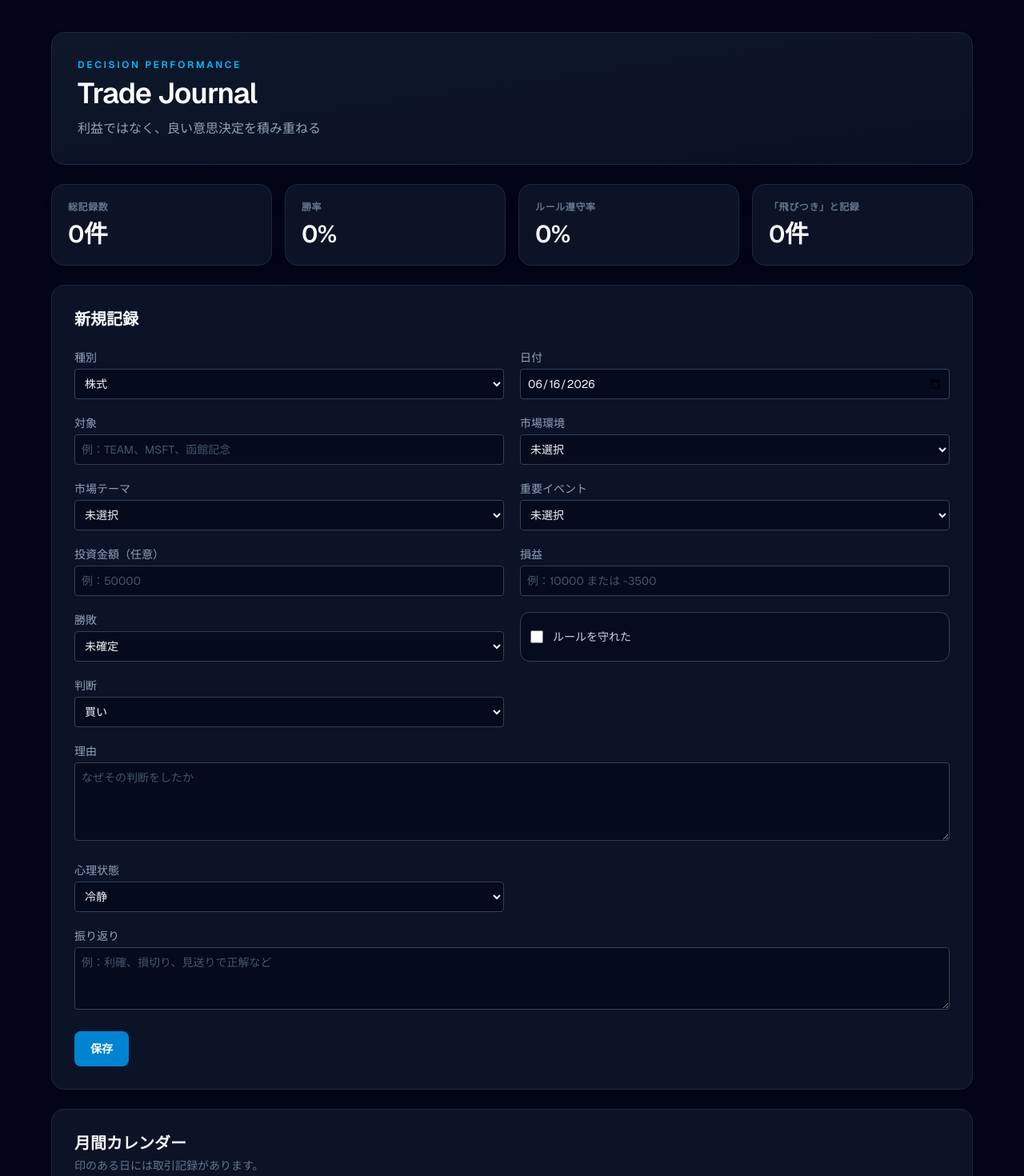
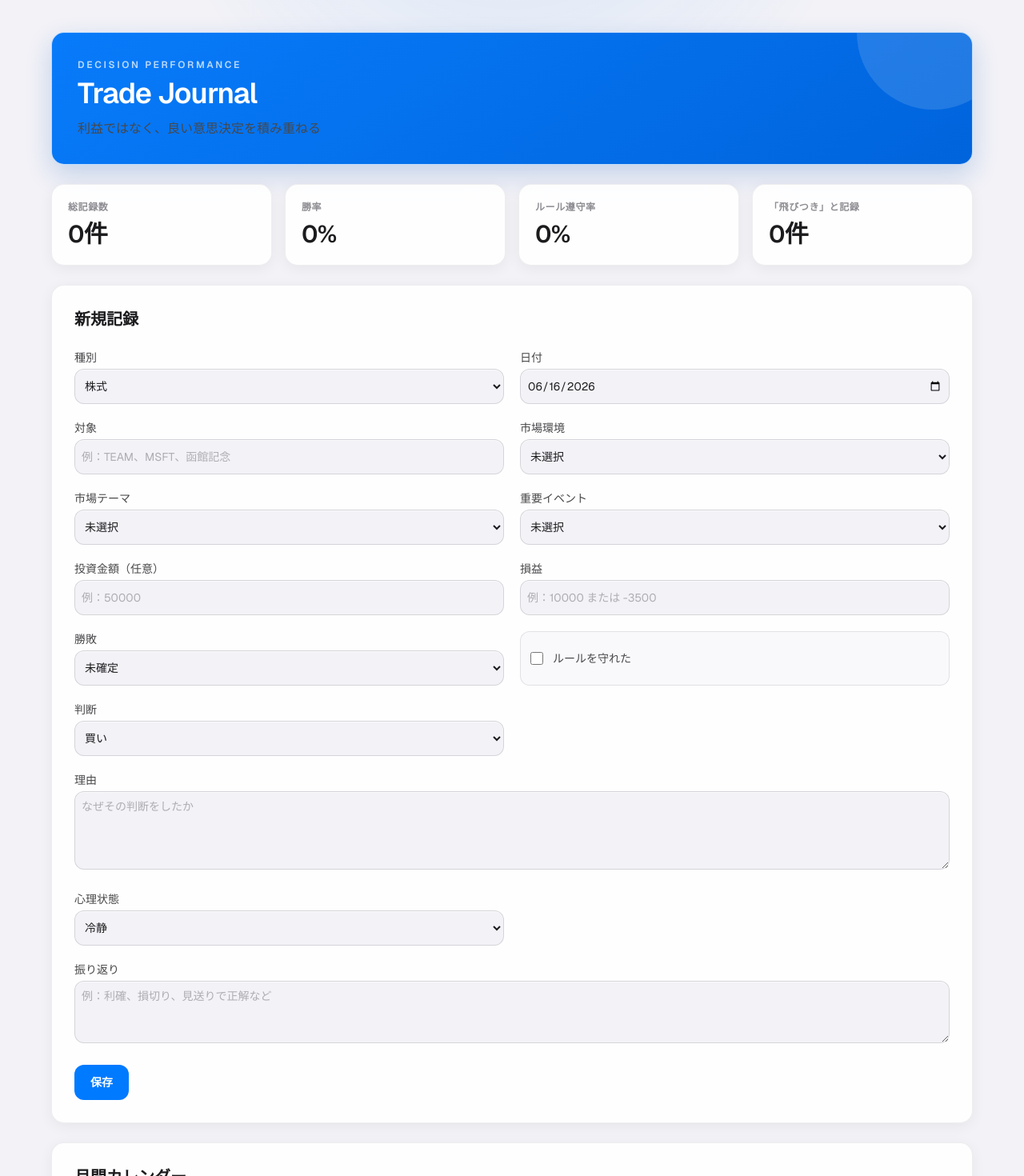
Before and after one commit to fcd0520-netizen/trade-journal, a Next.js app: page / in a window 1280 px wide. Shown: the top 1470 px of the page at 80% size. Built offline with nearby package versions, Linux system fonts and the light colour scheme.

Commit message:
feat: redesign UI and add dashboard improvements

```diff
--- a/app/components/Dashboard.tsx
+++ b/app/components/Dashboard.tsx
@@ -39,9 +39,9 @@ export default function Dashboard({ journals }: DashboardProps) {
   ];
 
   return (
-    <section aria-label="ダッシュボード" className="grid grid-cols-2 gap-3 sm:gap-4 lg:grid-cols-4">
+    <section aria-label="ダッシュボード" className="ios-dashboard grid grid-cols-2 gap-3 sm:gap-4 lg:grid-cols-4">
       {cards.map((card) => (
-        <div key={card.label} className="rounded-2xl border border-slate-800 bg-slate-900/80 p-4 shadow-xl shadow-black/10 sm:p-5">
+        <div key={card.label} className="ios-stat rounded-2xl p-4 sm:p-5">
           <p className="text-[11px] font-semibold uppercase tracking-wider text-slate-500 sm:text-xs">{card.label}</p>
           <p className="mt-2 text-2xl font-semibold tracking-tight text-slate-50 sm:text-3xl">{card.value}</p>
         </div>
--- a/app/globals.css
+++ b/app/globals.css
@@ -1,8 +1,8 @@
 @import "tailwindcss";
 
 :root {
-  --background: #020617;
-  --foreground: #f1f5f9;
+  --background: #f2f2f7;
+  --foreground: #1c1c1e;
 }
 
 @theme inline {
@@ -16,6 +16,86 @@ body {
   background: var(--background);
   color: var(--foreground);
   font-family: var(--font-geist-sans), Arial, Helvetica, sans-serif;
+}
+
+/* iOS-inspired application surface */
+.ios-app {
+  background:
+    radial-gradient(circle at 50% -10%, rgba(0, 122, 255, .12), transparent 28rem),
+    #f2f2f7;
+  color: #1c1c1e;
+  padding-bottom: max(2.5rem, env(safe-area-inset-bottom));
+}
+
+.ios-hero {
+  position: relative;
+  border: 1px solid rgba(255, 255, 255, .75);
+  background: linear-gradient(145deg, #087bfa 0%, #0064dc 100%);
+  box-shadow: 0 12px 32px rgba(0, 82, 180, .2);
+}
+.ios-hero::after {
+  content: "";
+  position: absolute;
+  width: 12rem;
+  height: 12rem;
+  right: -3rem;
+  top: -6rem;
+  border-radius: 999px;
+  background: rgba(255, 255, 255, .13);
+}
+.ios-hero p, .ios-hero h1 { color: white !important; }
+.ios-hero > p:first-child { opacity: .72; }
+
+.ios-card, .ios-stat {
+  border: 1px solid rgba(60, 60, 67, .08);
+  background: rgba(255, 255, 255, .88);
+  box-shadow: 0 4px 18px rgba(0, 0, 0, .055);
+  backdrop-filter: blur(20px) saturate(150%);
+}
+
+.ios-app h2, .ios-stat p:last-child { color: #1c1c1e !important; }
+.ios-app label, .ios-app .text-slate-300, .ios-app .text-slate-400 { color: #48484a !important; }
+.ios-app .text-slate-500, .ios-app .text-slate-600 { color: #8e8e93 !important; }
+
+.ios-app input:not([type="checkbox"]),
+.ios-app select,
+.ios-app textarea {
+  min-height: 44px;
+  border: 1px solid rgba(60, 60, 67, .16) !important;
+  border-radius: 12px !important;
+  background: #f2f2f7 !important;
+  color: #1c1c1e !important;
+  box-shadow: inset 0 1px 0 rgba(255,255,255,.7);
+}
+.ios-app input::placeholder, .ios-app textarea::placeholder { color: #aeaeb2 !important; }
+.ios-app input:focus, .ios-app select:focus, .ios-app textarea:focus {
+  border-color: #007aff !important;
+  box-shadow: 0 0 0 3px rgba(0,122,255,.14) !important;
+}
+.ios-app button { border-radius: 12px !important; }
+.ios-app button.bg-sky-600 { background: #007aff !important; }
+.ios-app .bg-slate-950\/50, .ios-app .bg-slate-950\/60, .ios-app .bg-slate-950\/70 {
+  background: #f9f9fb !important;
+}
+.ios-app .border-slate-800, .ios-app .border-slate-700 { border-color: rgba(60,60,67,.12) !important; }
+
+.react-calendar { color: #1c1c1e; }
+.react-calendar button:enabled:hover,
+.react-calendar button:enabled:focus { background: #e5e5ea; }
+.react-calendar__navigation button { color: #007aff; }
+.react-calendar__navigation button:disabled { color: #c7c7cc; }
+.react-calendar__month-view__weekdays { color: #8e8e93; }
+.react-calendar__month-view__days__day--weekend { color: #ff3b30; }
+.react-calendar__month-view__days__day--neighboringMonth { color: #c7c7cc; }
+.react-calendar__tile--now { background: #e5f1ff; color: #007aff; }
+.react-calendar__tile--active,
+.react-calendar__tile--active:enabled:hover,
+.react-calendar__tile--active:enabled:focus { background: #007aff; color: white; }
+
+@media (max-width: 640px) {
+  .ios-app { padding-top: max(1.25rem, env(safe-area-inset-top)); }
+  .ios-card, .ios-stat { border-radius: 18px; }
+  .ios-hero { border-radius: 22px; }
 }
 
 @layer components {
--- a/app/layout.tsx
+++ b/app/layout.tsx
@@ -28,7 +28,7 @@ export default function RootLayout({
       lang="ja"
       className={`${geistSans.variable} ${geistMono.variable} h-full antialiased`}
     >
-      <body className="flex min-h-full flex-col bg-slate-950 text-slate-100">{children}</body>
+      <body className="flex min-h-full flex-col">{children}</body>
     </html>
   );
 }
--- a/app/page.tsx
+++ b/app/page.tsx
@@ -248,9 +248,9 @@ export default function Home() {
   };
 
   return (
-    <main className="min-h-screen bg-slate-950 px-4 py-6 sm:px-6 sm:py-10">
+    <main className="ios-app min-h-screen px-4 py-6 sm:px-6 sm:py-10">
       <div className="mx-auto max-w-6xl space-y-5 sm:space-y-6">
-        <section className="overflow-hidden rounded-2xl border border-slate-800 bg-gradient-to-br from-slate-900 to-slate-900/60 p-6 shadow-2xl shadow-black/20 sm:p-8">
+        <section className="ios-hero overflow-hidden rounded-2xl p-6 sm:p-8">
           <p className="mb-2 text-xs font-semibold uppercase tracking-[0.22em] text-sky-400">Decision Performance</p>
           <h1 className="text-3xl font-semibold tracking-tight text-white sm:text-4xl">Trade Journal</h1>
 
@@ -261,7 +261,7 @@ export default function Home() {
 
         <Dashboard journals={journals} />
 
-        <section className="rounded-2xl border border-slate-800 bg-slate-900/80 p-5 shadow-xl shadow-black/10 sm:p-7">
+        <section className="ios-card rounded-2xl p-5 sm:p-7">
           <h2 className="text-lg font-semibold text-slate-50 sm:text-xl">
             {editingId !== null ? "記録を編集" : "新規記録"}
           </h2>
@@ -503,7 +503,7 @@ export default function Home() {
           </div>
         </section>
 
-        <section className="rounded-2xl border border-slate-800 bg-slate-900/80 p-5 shadow-xl shadow-black/10 sm:p-7">
+        <section className="ios-card rounded-2xl p-5 sm:p-7">
           <div className="flex flex-wrap items-center justify-between gap-3">
             <div>
               <h2 className="text-lg font-semibold text-slate-50 sm:text-xl">月間カレンダー</h2>
@@ -541,7 +541,7 @@ export default function Home() {
           </div>
         </section>
 
-        <section className="rounded-2xl border border-slate-800 bg-slate-900/80 p-5 shadow-xl shadow-black/10 sm:p-7">
+        <section className="ios-card rounded-2xl p-5 sm:p-7">
           <h2 className="text-lg font-semibold text-slate-50 sm:text-xl">記録一覧</h2>
 
           {selectedDate !== null && (
```
